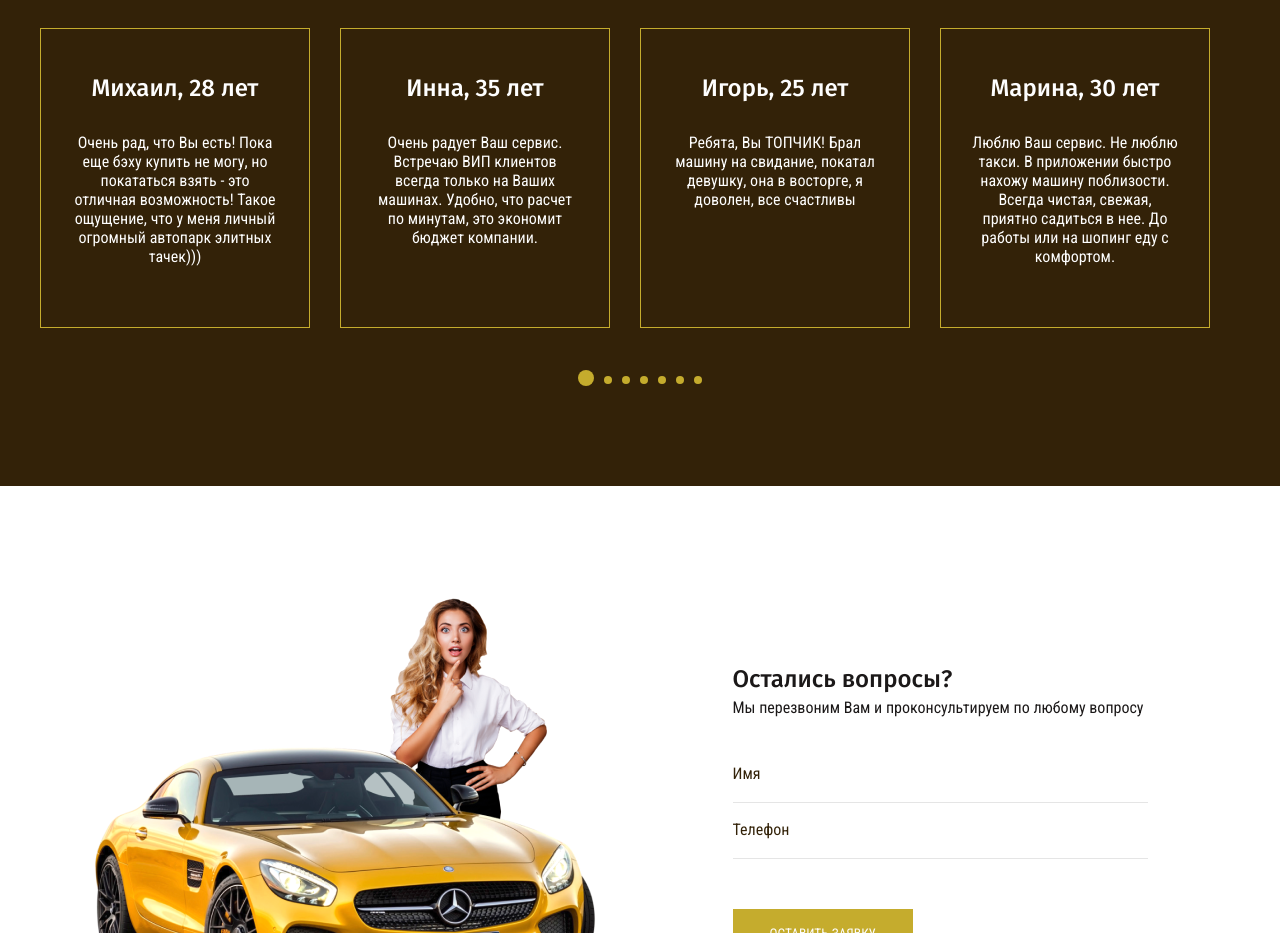
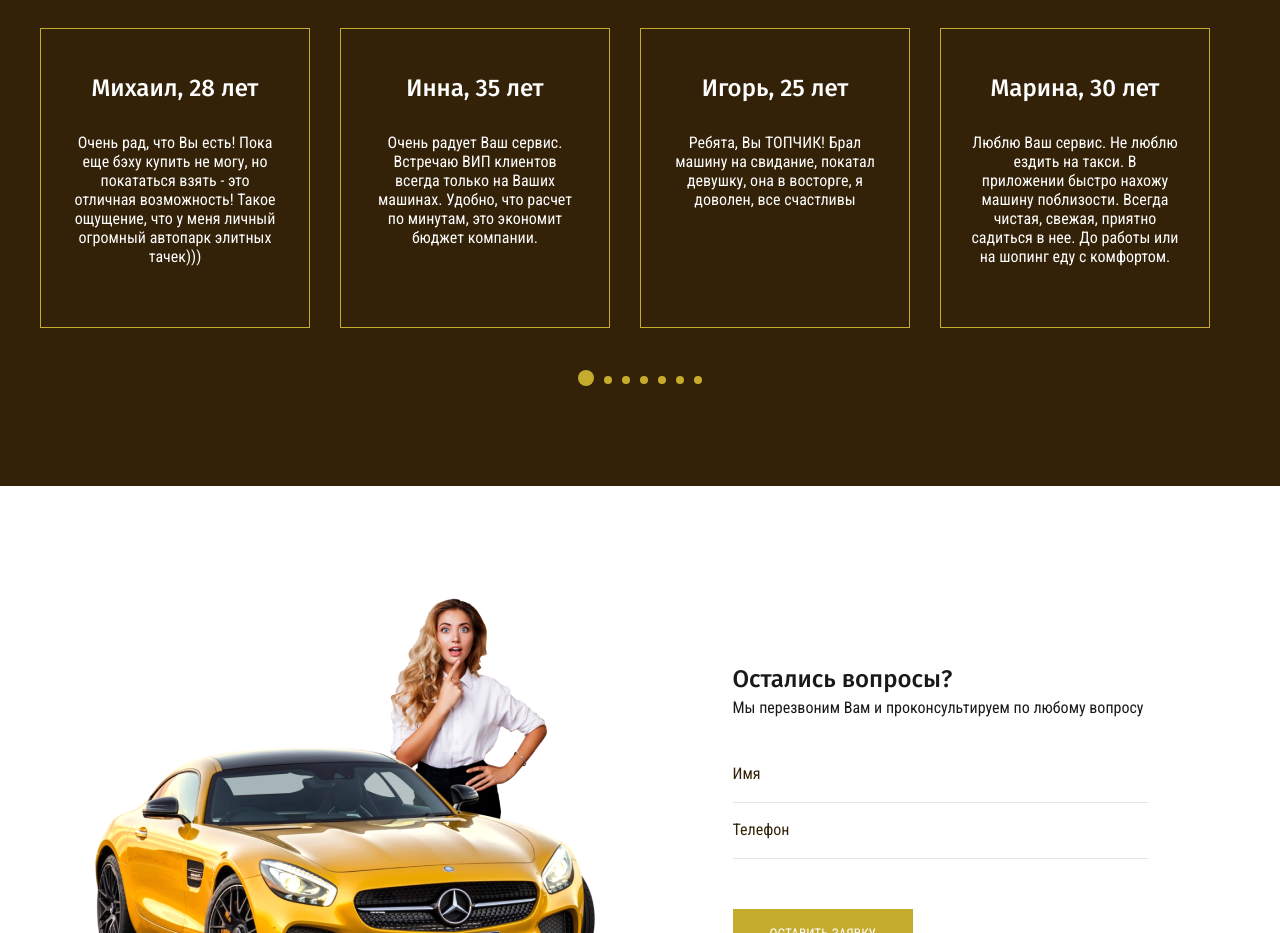
Before and after one commit to mtokhtarbek/project, a plain HTML site: page index.html in a window 1280 px wide. Shown: the part 2120-3053 px from the top of the page. Drawn offline with nearby package versions, Linux system fonts and the light colour scheme.

Commit message:
add index.html

```diff
--- a/index.html
+++ b/index.html
@@ -182,7 +182,7 @@
       </div>
       <div class="reviwes__item">
           <p class="reviews__item-title">Марина, 30 лет</p>
-          <p class="reviews__item-subtitle">Люблю Ваш сервис. Не люблю такси. В приложении быстро нахожу машину поблизости. Всегда чистая, свежая, приятно садиться в нее. До работы или на шопинг еду с комфортом. </p>
+          <p class="reviews__item-subtitle">Люблю Ваш сервис. Не люблю ездить на такси. В приложении быстро нахожу машину поблизости. Всегда чистая, свежая, приятно садиться в нее. До работы или на шопинг еду с комфортом. </p>
       </div>
       <div class="reviwes__item">
         <p class="reviews__item-title">Инна, 35 лет</p>
```
